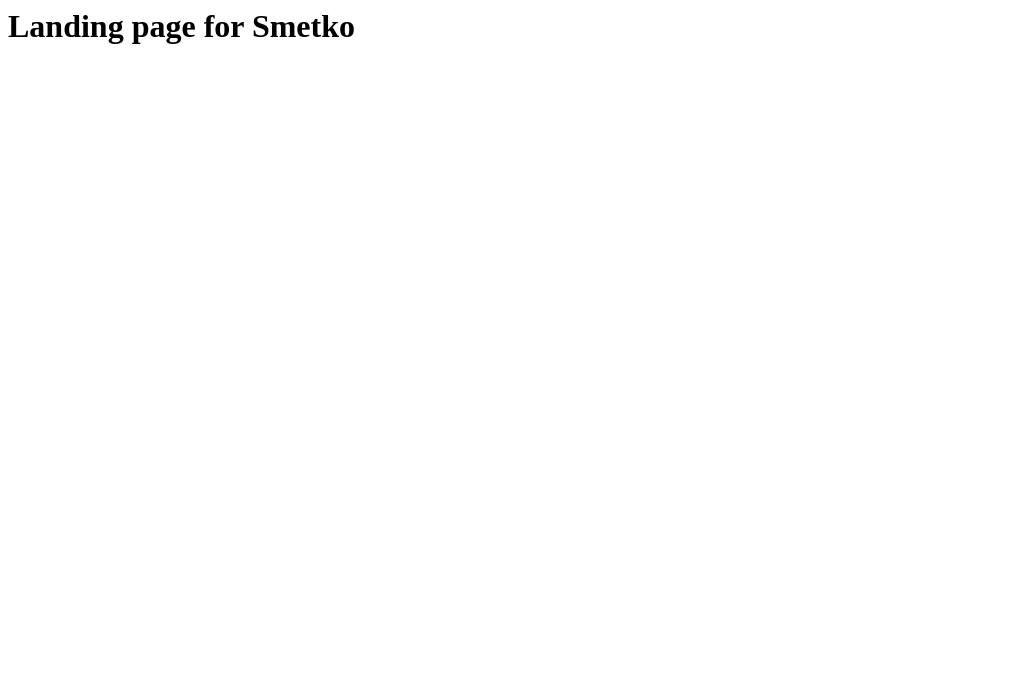
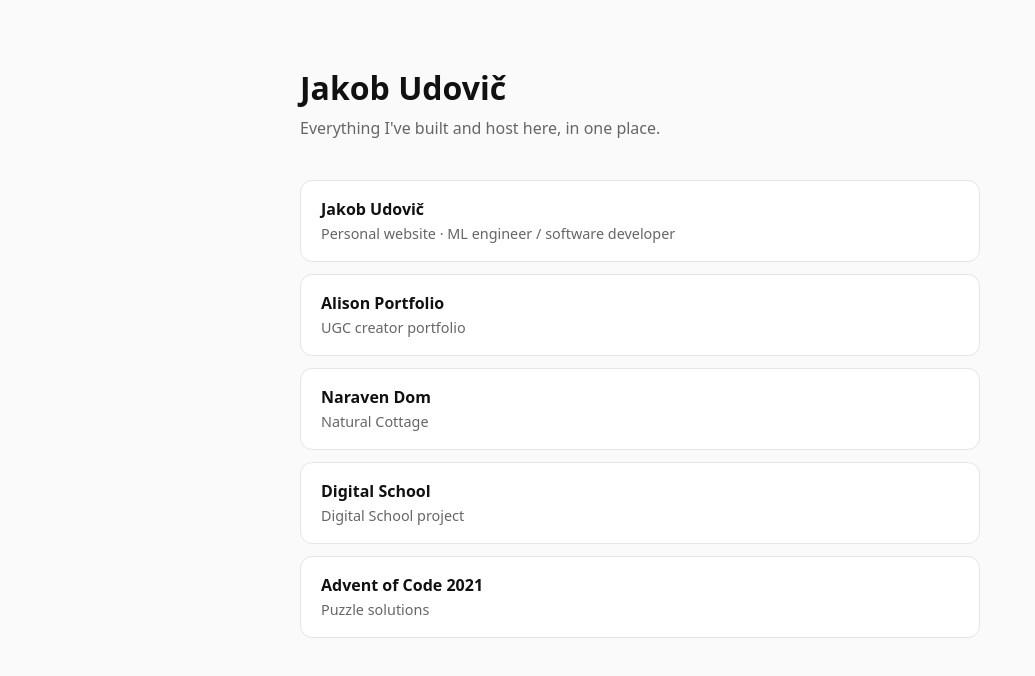
Before and after one commit to jakobudovic/jakobudovic.github.io, a plain HTML site: page index.html in a window 1280 px wide. Shown: the whole page, without its empty margins (0-1035 px from the left). Drawn offline with Linux system fonts and the light colour scheme.

Commit message:
feat: replace Smetko landing page with project hub
Co-Authored-By: Claude Opus 5.5 <noreply@anthropic.com>

```diff
--- a/index.html
+++ b/index.html
@@ -1 +1,38 @@
-<h1>Landing page for Smetko</h1>
+<!DOCTYPE html>
+<html lang="en">
+<head>
+  <meta charset="utf-8">
+  <meta name="viewport" content="width=device-width, initial-scale=1">
+  <title>Jakob Udovič · Projects</title>
+  <meta name="description" content="All of Jakob Udovič's live projects in one place.">
+  <style>
+    :root { color-scheme: light dark; --fg: #111; --muted: #666; --bg: #fafafa; --card: #fff; --line: #e5e5e5; }
+    @media (prefers-color-scheme: dark) { :root { --fg: #eee; --muted: #999; --bg: #111; --card: #1a1a1a; --line: #2a2a2a; } }
+    * { box-sizing: border-box; }
+    body { margin: 0; font: 16px/1.5 system-ui, -apple-system, sans-serif; color: var(--fg); background: var(--bg); }
+    main { max-width: 720px; margin: 0 auto; padding: 4rem 1.25rem; }
+    h1 { margin: 0 0 .25rem; font-size: 2rem; }
+    p.lead { margin: 0 0 2.5rem; color: var(--muted); }
+    ul { list-style: none; margin: 0; padding: 0; display: grid; gap: .75rem; }
+    a { display: block; padding: 1rem 1.25rem; border: 1px solid var(--line); border-radius: 12px; background: var(--card); color: inherit; text-decoration: none; transition: border-color .15s, transform .15s; }
+    a:hover { border-color: var(--muted); transform: translateY(-1px); }
+    a:focus-visible { outline: 2px solid currentColor; outline-offset: 2px; }
+    strong { display: block; }
+    span { color: var(--muted); font-size: .9rem; }
+    @media (prefers-reduced-motion: reduce) { a { transition: none; } a:hover { transform: none; } }
+  </style>
+</head>
+<body>
+  <main>
+    <h1>Jakob Udovič</h1>
+    <p class="lead">Everything I've built and host here, in one place.</p>
+    <ul>
+      <li><a href="/jakob/"><strong>Jakob Udovič</strong><span>Personal website · ML engineer / software developer</span></a></li>
+      <li><a href="/alison-portfolio/"><strong>Alison Portfolio</strong><span>UGC creator portfolio</span></a></li>
+      <li><a href="/naraven-dom/"><strong>Naraven Dom</strong><span>Natural Cottage</span></a></li>
+      <li><a href="/DigitalSchool/"><strong>Digital School</strong><span>Digital School project</span></a></li>
+      <li><a href="/AoC/"><strong>Advent of Code 2021</strong><span>Puzzle solutions</span></a></li>
+    </ul>
+  </main>
+</body>
+</html>
```
